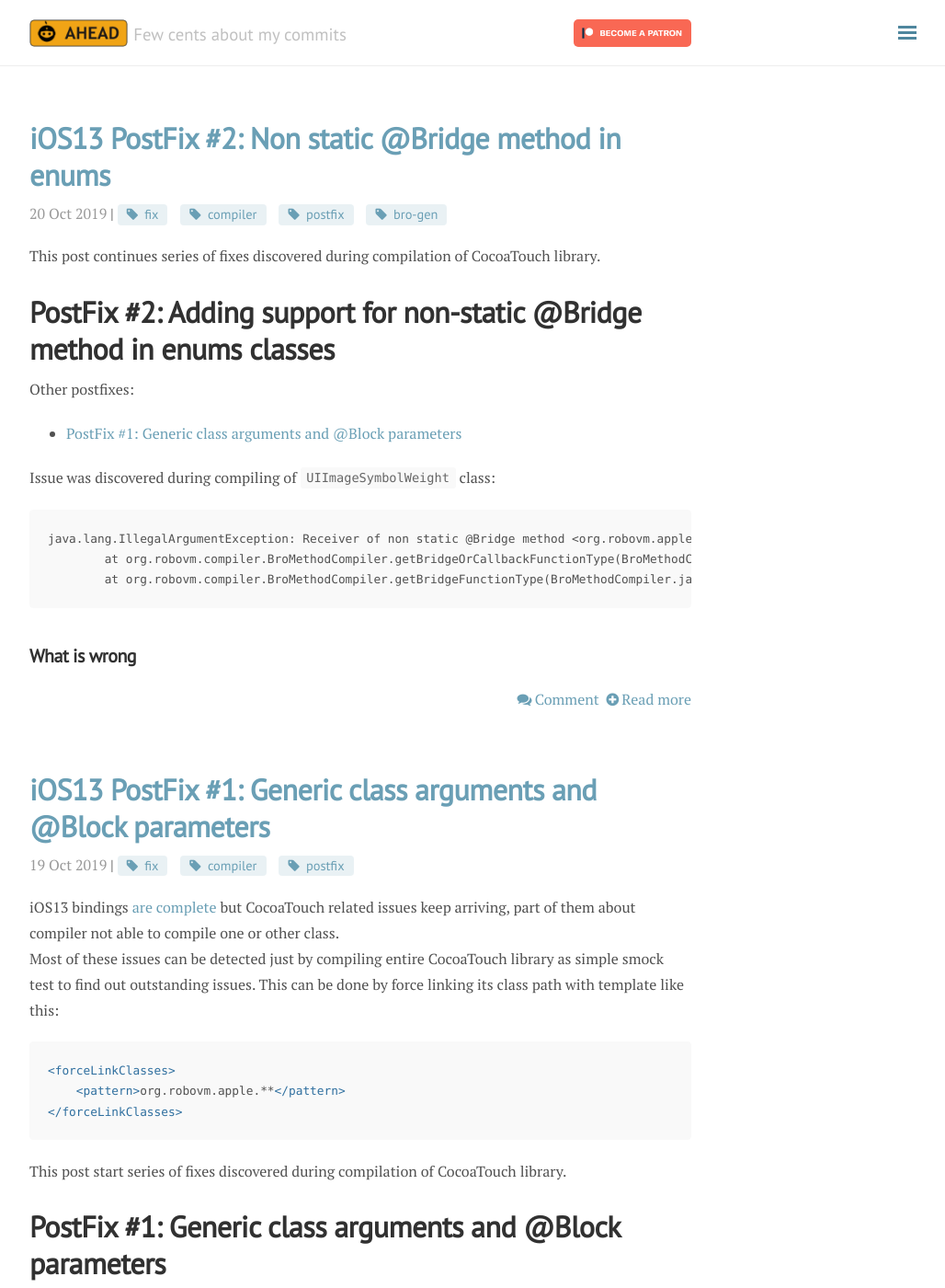
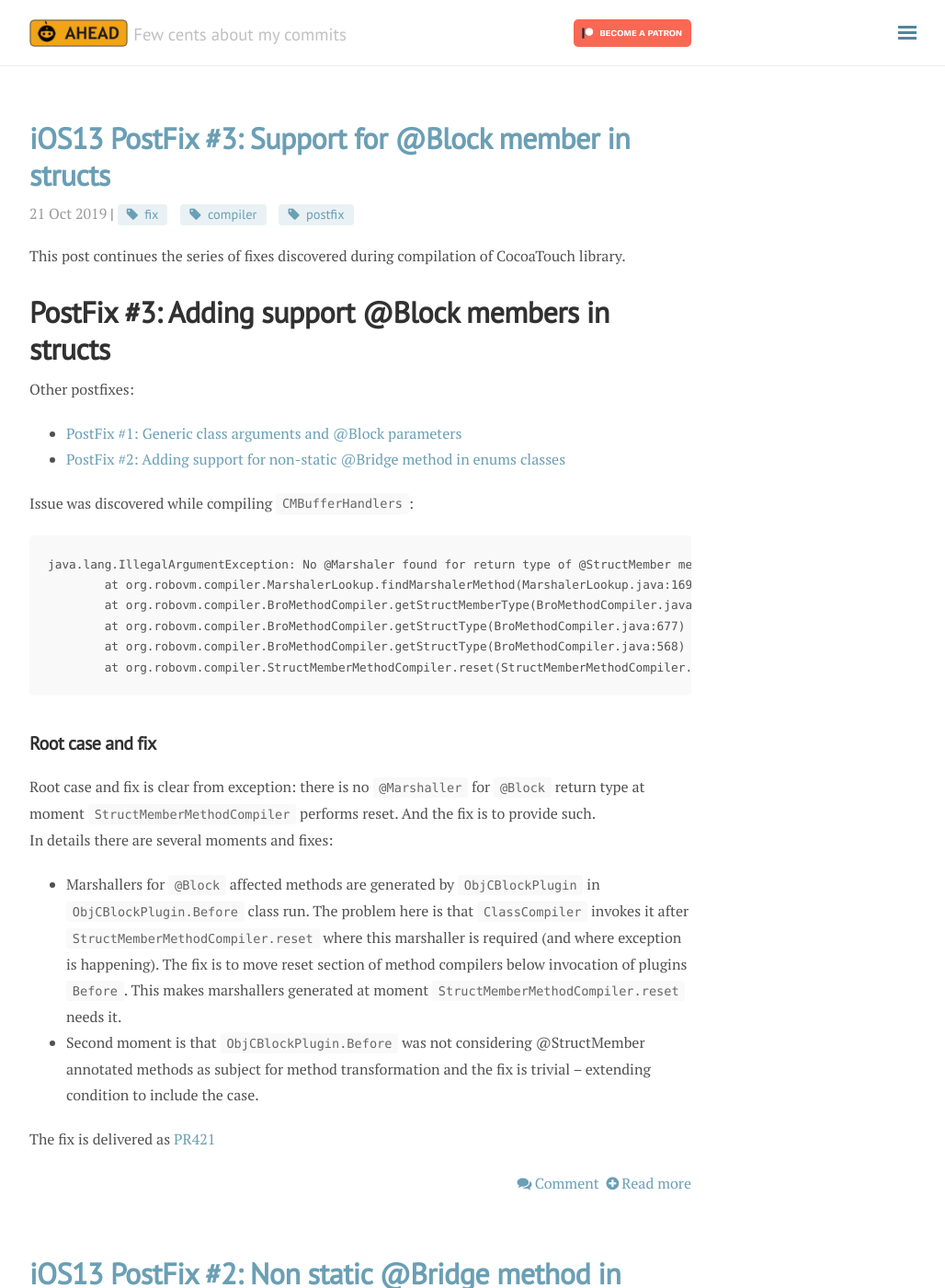
Before and after one commit to dkimitsa/dkimitsa.github.io, a Jekyll site: the page built from index.html, in a window 1280 px wide and 1400 px high. Shown: the whole window at 92% size, without its empty margins (248-1276 px from the left). Built offline with Jekyll 4.4.1, drawn with Linux system fonts in a browser that asks for light colours; nearby versions of some CDN libraries; the list of posts is cut into pages by our own code; comment, search, counter and statistics services are not loaded; some of the changed text lies outside the part shown.

Commit message:
* new post: support for blocks in structs

````diff
--- a/_posts/2019-10-19-cocoa13-postfix1-generic-blocks.md
+++ b/_posts/2019-10-19-cocoa13-postfix1-generic-blocks.md
@@ -15,6 +15,7 @@ This post start series of fixes discovered during compilation of CocoaTouch libr
 # PostFix #1: Generic class arguments and @Block parameters
 Other postfixes:
 * [PostFix #2: Adding support for non-static @Bridge method in enums classes]({{ site.baseurl }}{% post_url 2019-10-20-cocoa13-postfix2-non-static-bridge-methods-in-enum %})
+* [PostFix #3: Support for @Block member in structs]({{ site.baseurl }}{% post_url 2019-10-21-cocoa13-postfix3-blocks-in-structs %})
 
 <!-- more -->
 ##  What is wrong
--- a/_posts/2019-10-20-cocoa13-postfix2-non-static-bridge-methods-in-enum.md
+++ b/_posts/2019-10-20-cocoa13-postfix2-non-static-bridge-methods-in-enum.md
@@ -8,6 +8,7 @@ This post continues series of fixes discovered during compilation of CocoaTouch
 
 Other postfixes:
 * [PostFix #1: Generic class arguments and @Block parameters]({{ site.baseurl }}{% post_url 2019-10-19-cocoa13-postfix1-generic-blocks %})
+* [PostFix #3: Support for @Block member in structs]({{ site.baseurl }}{% post_url 2019-10-21-cocoa13-postfix3-blocks-in-structs %})
 
 Issue was discovered during compiling of `UIImageSymbolWeight` class:
 ```
--- /dev/null
+++ b/_posts/2019-10-21-cocoa13-postfix3-blocks-in-structs.md
@@ -0,0 +1,29 @@
+---
+layout: post
+title: "iOS13 PostFix #3: Support for @Block member in structs"
+tags: ["fix", "compiler", "postfix"]
+---
+This post continues the series of fixes discovered during compilation of CocoaTouch library.
+# PostFix #3: Adding support @Block members in structs
+
+Other postfixes:
+* [PostFix #1: Generic class arguments and @Block parameters]({{ site.baseurl }}{% post_url 2019-10-19-cocoa13-postfix1-generic-blocks %})
+* [PostFix #2: Adding support for non-static @Bridge method in enums classes]({{ site.baseurl }}{% post_url 2019-10-20-cocoa13-postfix2-non-static-bridge-methods-in-enum %})
+
+Issue was discovered while compiling `CMBufferHandlers`:
+```
+java.lang.IllegalArgumentException: No @Marshaler found for return type of @StructMember method <org.robovm.apple.coremedia.CMBufferHandlers: org.robovm.objc.block.Block1 getGetDecodeTimeStamp()>
+	at org.robovm.compiler.MarshalerLookup.findMarshalerMethod(MarshalerLookup.java:169)
+	at org.robovm.compiler.BroMethodCompiler.getStructMemberType(BroMethodCompiler.java:977)
+	at org.robovm.compiler.BroMethodCompiler.getStructType(BroMethodCompiler.java:677)
+	at org.robovm.compiler.BroMethodCompiler.getStructType(BroMethodCompiler.java:568)
+	at org.robovm.compiler.StructMemberMethodCompiler.reset(StructMemberMethodCompiler.java:63)
+```
+
+## Root case and fix
+Root case and fix is clear from exception: there is no `@Marshaller` for `@Block` return type at moment `StructMemberMethodCompiler` performs reset. And the fix is to provide such.
+In details there are several moments and fixes:
+- Marshallers for `@Block` affected methods are generated by `ObjCBlockPlugin` in `ObjCBlockPlugin.Before` class run. The problem here is that `ClassCompiler` invokes it after `StructMemberMethodCompiler.reset` where this marshaller is required (and where exception is happening). The fix is to move reset section of method compilers below  invocation of plugins `Before`. This makes marshallers generated at moment `StructMemberMethodCompiler.reset` needs it.
+- Second moment is that `ObjCBlockPlugin.Before` was not considering @StructMember annotated methods as subject for method transformation and the fix is trivial -- extending condition to include the case.
+
+The fix is delivered as [PR421](https://github.com/MobiVM/robovm/pull/421)
````
